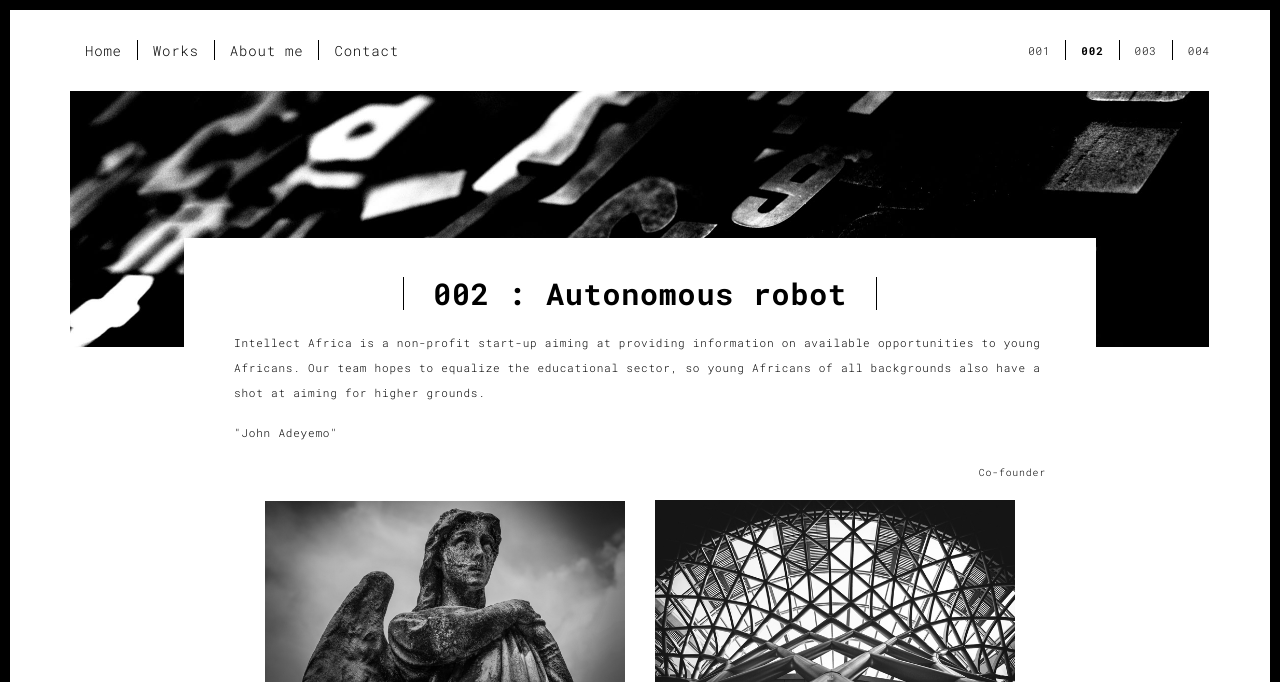
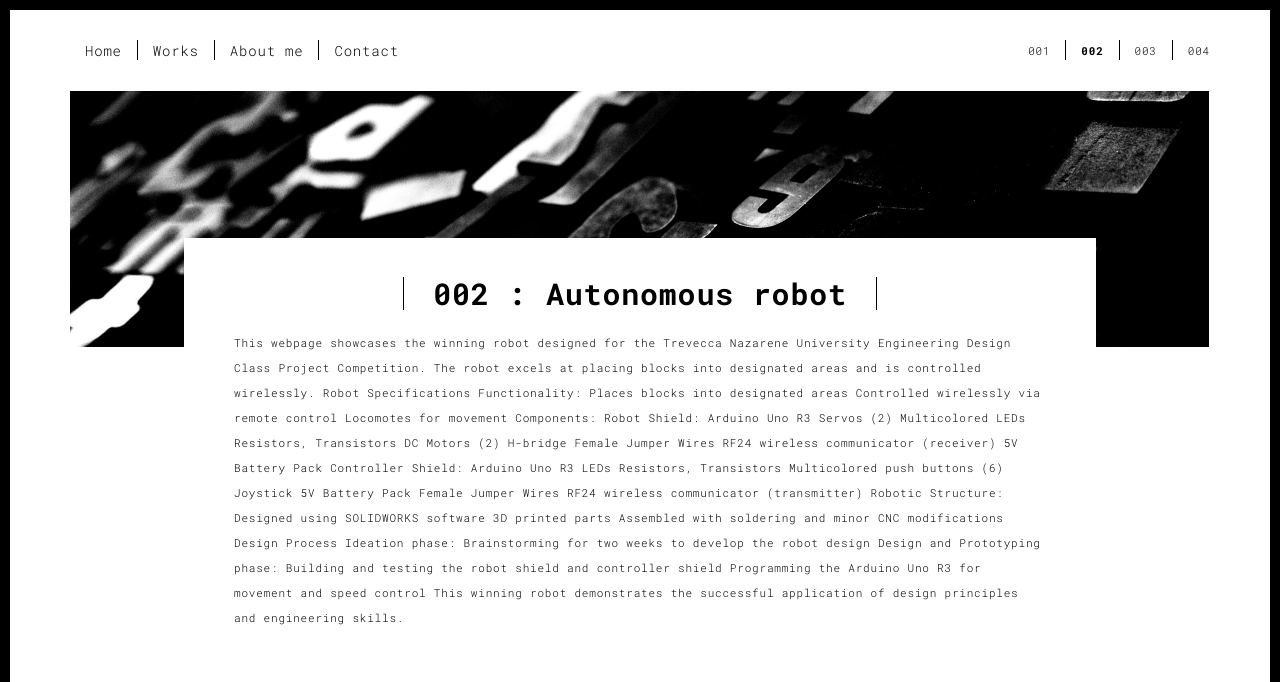
Before and after one commit to tioluwanimofe/porto, a Flask app: page /work2.html in a window 1280 px wide. Shown: the top 682 px of the page. Run offline with Flask 2, Linux system fonts and the light colour scheme; some libraries are stand-ins or nearby versions.

Commit message:
Update work2.html
- Changed description
- Changed pics

```diff
--- a/templates/work2.html
+++ b/templates/work2.html
@@ -66,11 +66,46 @@
           <div class="text-center">
             <h1 class="h2">002 : Autonomous robot</h1>
           </div>
-          <p>Intellect Africa is a non-profit start-up aiming at providing information on available opportunities to young Africans. Our team hopes to equalize the educational sector, so young Africans of all backgrounds also have a shot at aiming for higher grounds.</p>
+          <p>This webpage showcases the winning robot designed for the Trevecca Nazarene University Engineering Design Class Project Competition. The robot excels at placing blocks into designated areas and is  controlled wirelessly.
 
+Robot Specifications
+Functionality:
 
-            <p>"John Adeyemo"</p>
-            <small class="pull-right">Co-founder</small>
+Places blocks into designated areas
+Controlled wirelessly via remote control
+Locomotes for movement
+Components:
+
+Robot Shield:
+Arduino Uno R3
+Servos (2)
+Multicolored LEDs
+Resistors, Transistors
+DC Motors (2)
+H-bridge
+Female Jumper Wires
+RF24 wireless communicator (receiver)
+5V Battery Pack
+Controller Shield:
+Arduino Uno R3
+LEDs
+Resistors, Transistors
+Multicolored push buttons (6)
+Joystick
+5V Battery Pack
+Female Jumper Wires
+RF24 wireless communicator (transmitter)
+Robotic Structure:
+Designed using SOLIDWORKS software
+3D printed parts
+Assembled with soldering and minor CNC modifications
+Design Process
+Ideation phase: Brainstorming for two weeks to develop the robot design
+Design and Prototyping phase:
+Building and testing the robot shield and controller shield
+Programming the Arduino Uno R3 for movement and speed control
+This winning robot demonstrates the successful application of design principles and engineering skills.</p>
+
 
         </div>
       </div>
@@ -80,19 +115,17 @@
       <div class="col-md-8 col-md-offset-2 section-container-spacer">
         <div class="row">
           <div class="col-xs-12 col-md-6">
-            <img src="/static/assets/images/work001-02.jpg" class="img-responsive" alt="">
-            <p>Menphis skyline</p>
+            <img src="/static/assets/images/front view.jpg" class="img-responsive" alt="">
+
           </div>
           <div class="col-xs-12 col-md-6">
-            <img src="/static/assets/images/work001-03.jpg" class="img-responsive" alt="">
-            <p>Menphis skyline</p>
+            <img src="/static/assets/images/Rear.jpg" class="img-responsive" alt="">
+
           </div>
         </div>
       </div>
 
-      <div class="col-xs-12">
-        <img src="/static/assets/images/work001-04.jpg" class="img-responsive" alt="">
-      </div>
+
 
     </div>
   </div>
```
